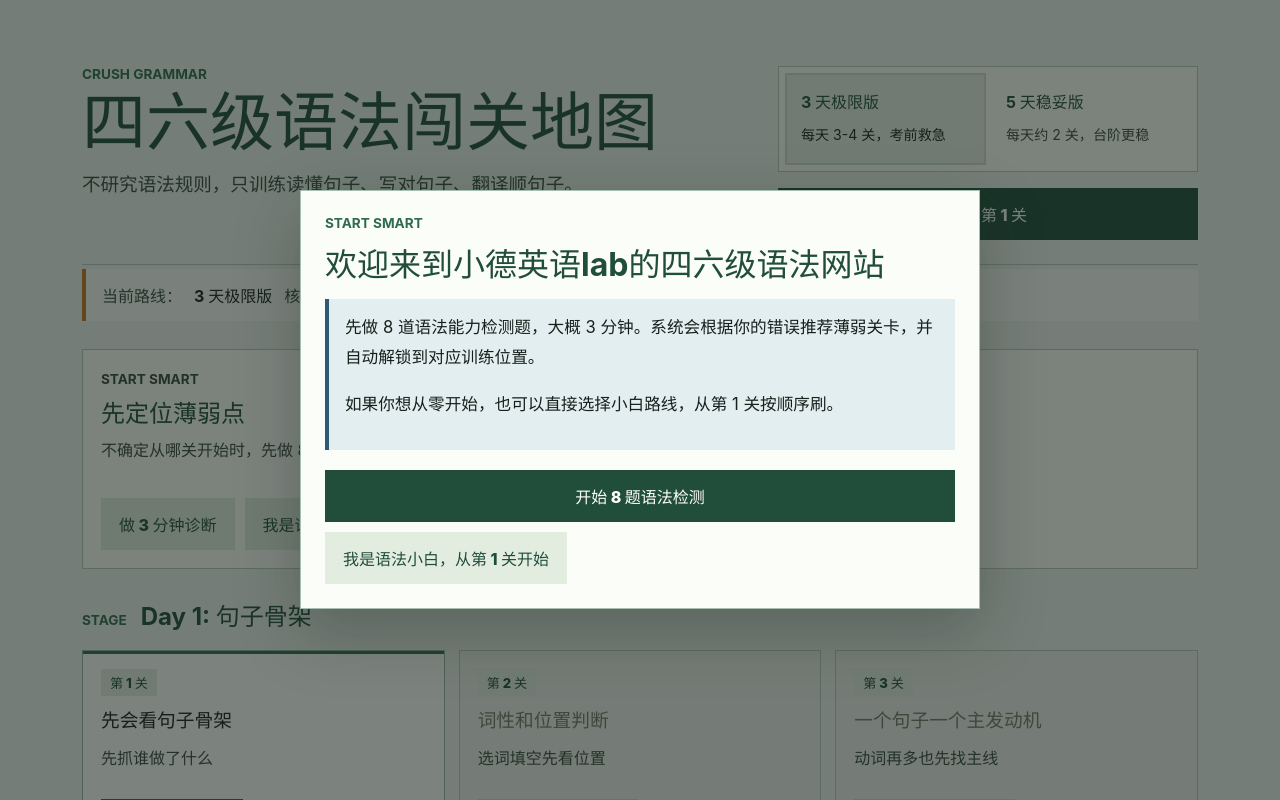
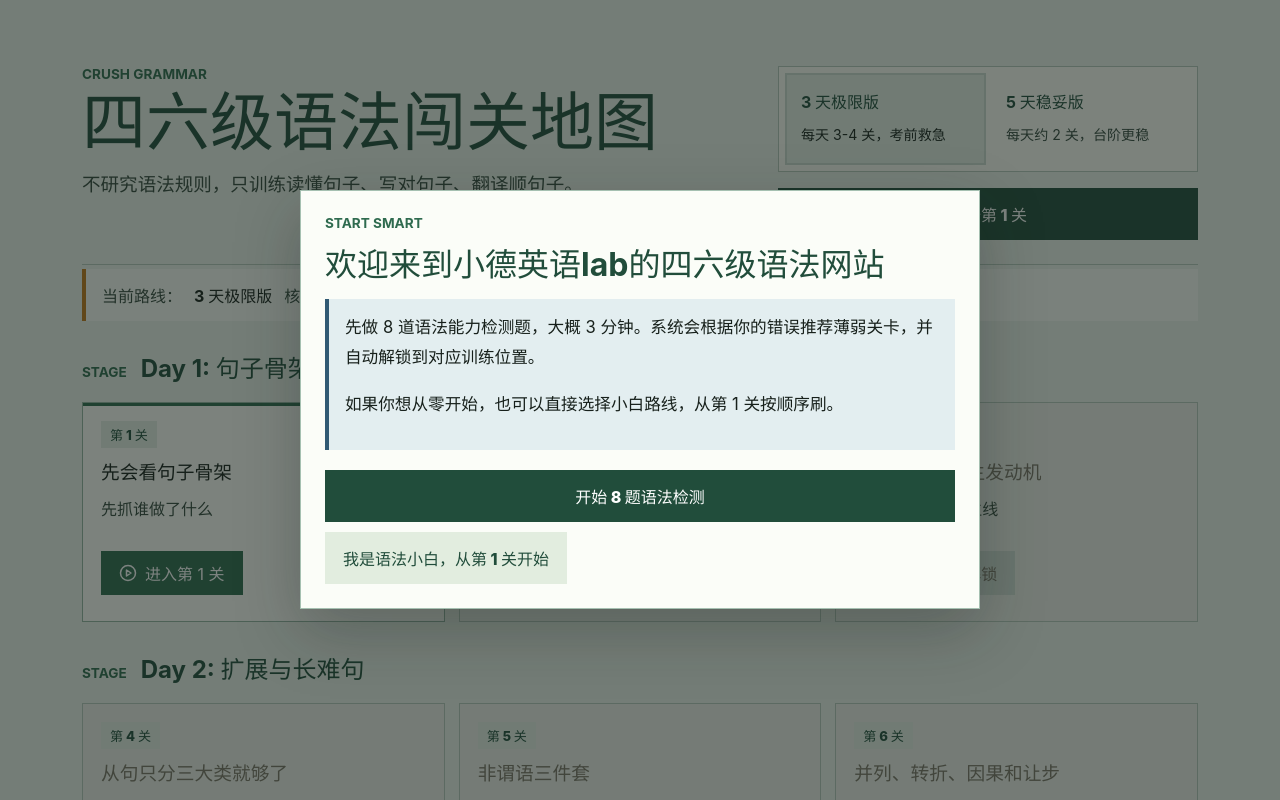
Before and after one commit to SSSophist/CrushGrammar, a React (Vite) app: page / in a window 1280 px wide. Shown: the top 800 px of the page. Built offline with nearby package versions, Linux system fonts and the light colour scheme.

Commit message:
fix: remove embedded diagnostic panel

```diff
--- a/src/pages/HomePage.tsx
+++ b/src/pages/HomePage.tsx
@@ -142,7 +142,6 @@ export default function HomePage({ unlockedLevels, onUnlockAll, onUnlockThrough,
   const [diagnosticAnswers, setDiagnosticAnswers] = useState<DiagnosticOption[]>([]);
   const [diagnosticResult, setDiagnosticResult] = useState<ReturnType<typeof getDiagnosticResult> | null>(null);
   const [beginnerMode, setBeginnerMode] = useState(false);
-  const [diagnosticInModal, setDiagnosticInModal] = useState(false);
   const [showDiagnosticPrompt, setShowDiagnosticPrompt] = useState(() => {
     try {
       return localStorage.getItem(DIAGNOSTIC_PROMPT_KEY) !== 'true';
@@ -175,10 +174,9 @@ export default function HomePage({ unlockedLevels, onUnlockAll, onUnlockThrough,
     }
   };
 
-  const startDiagnostic = (mode: 'inline' | 'modal' = 'inline') => {
+  const startDiagnostic = () => {
     rememberDiagnosticPromptSeen();
-    setShowDiagnosticPrompt(mode === 'modal');
-    setDiagnosticInModal(mode === 'modal');
+    setShowDiagnosticPrompt(true);
     setDiagnosticStarted(true);
     setDiagnosticAnswers([]);
     setDiagnosticResult(null);
@@ -188,7 +186,6 @@ export default function HomePage({ unlockedLevels, onUnlockAll, onUnlockThrough,
   const handleBeginnerStart = () => {
     rememberDiagnosticPromptSeen();
     setShowDiagnosticPrompt(false);
-    setDiagnosticInModal(false);
     setBeginnerMode(true);
     setDiagnosticStarted(false);
     setDiagnosticAnswers([]);
@@ -265,7 +262,7 @@ export default function HomePage({ unlockedLevels, onUnlockAll, onUnlockThrough,
           >
             <p className="eyebrow">Start Smart</p>
             <h2 id="diagnostic-welcome-title">欢迎来到小德英语lab的四六级语法网站</h2>
-            {diagnosticInModal && diagnosticStarted && currentDiagnosticQuestion ? (
+            {diagnosticStarted && currentDiagnosticQuestion ? (
               <div className="diagnostic-question">
                 <div className="practice-progress">
                   诊断 {diagnosticAnswers.length + 1} / {diagnosticQuestions.length}
@@ -281,7 +278,7 @@ export default function HomePage({ unlockedLevels, onUnlockAll, onUnlockThrough,
                 </div>
               </div>
             ) : null}
-            {diagnosticInModal && diagnosticResult && modalRecommendedLevel ? (
+            {diagnosticResult && modalRecommendedLevel ? (
               <div className="diagnostic-result">
                 <p className="eyebrow">Diagnostic Result</p>
                 <h3>建议先练第 {modalRecommendedLevel.number} 关</h3>
@@ -296,7 +293,6 @@ export default function HomePage({ unlockedLevels, onUnlockAll, onUnlockThrough,
                   className="primary-action"
                   onClick={() => {
                     setShowDiagnosticPrompt(false);
-                    setDiagnosticInModal(false);
                     onOpenLevel(modalRecommendedLevel.id);
                   }}
                 >
@@ -304,7 +300,7 @@ export default function HomePage({ unlockedLevels, onUnlockAll, onUnlockThrough,
                 </button>
               </div>
             ) : null}
-            {!diagnosticInModal ? (
+            {!diagnosticStarted && !diagnosticResult ? (
               <>
                 <div className="intro-modal-body">
                   <p>
@@ -313,7 +309,7 @@ export default function HomePage({ unlockedLevels, onUnlockAll, onUnlockThrough,
                   <p>如果你想从零开始，也可以直接选择小白路线，从第 1 关按顺序刷。</p>
                 </div>
                 <div className="diagnostic-actions">
-                  <button type="button" className="primary-action" onClick={() => startDiagnostic('modal')}>
+                  <button type="button" className="primary-action" onClick={startDiagnostic}>
                     开始 8 题语法检测
                   </button>
                   <button type="button" className="secondary-action" onClick={handleBeginnerStart}>
@@ -346,53 +342,6 @@ export default function HomePage({ unlockedLevels, onUnlockAll, onUnlockThrough,
         <span>核心内容相同，区别在每日任务量和补救练习密度。</span>
       </section>
 
-      <section className="diagnostic-panel" aria-live="polite">
-        <div>
-          <p className="eyebrow">Start Smart</p>
-          <h2>先定位薄弱点</h2>
-          <p>不确定从哪关开始时，先做 8 道诊断题；如果想完整打基础，也可以直接从第 1 关走。</p>
-        </div>
-        {!diagnosticStarted && !diagnosticResult ? (
-          <div className="diagnostic-actions">
-            <button type="button" className="secondary-action" onClick={() => startDiagnostic('inline')}>
-              做 3 分钟诊断
-            </button>
-            <button type="button" className="text-action" onClick={handleBeginnerStart}>
-              我是语法小白，从第 1 关开始
-            </button>
-          </div>
-        ) : null}
-        {diagnosticStarted && !diagnosticInModal && currentDiagnosticQuestion ? (
-          <div className="diagnostic-question">
-            <div className="practice-progress">
-              诊断 {diagnosticAnswers.length + 1} / {diagnosticQuestions.length}
-            </div>
-            <h3>{currentDiagnosticQuestion.prompt}</h3>
-            <div className="diagnostic-options">
-              {currentDiagnosticQuestion.options.map((option) => (
-                <button key={option.id} type="button" className="answer-option" onClick={() => handleDiagnosticAnswer(option)}>
-                  <strong>{option.id.toUpperCase()}</strong>
-                  <span>{option.text}</span>
-                </button>
-              ))}
-            </div>
-          </div>
-        ) : null}
-        {diagnosticResult && !diagnosticInModal ? (
-          <div className="diagnostic-result">
-            <p className="eyebrow">Diagnostic Result</p>
-            <h3>建议先练第 {levelNumberById.get(diagnosticResult.recommendedLevelId)} 关</h3>
-            <p className="diagnostic-result-line">推荐关卡：{diagnosticResultLevelNumbers}</p>
-            <div className="diagnostic-tags">
-              {diagnosticResult.weakLabels.map((label) => (
-                <span key={label}>{label}</span>
-              ))}
-            </div>
-          </div>
-        ) : null}
-        {beginnerMode ? <p className="diagnostic-result-line">已选择从第 1 关开始，按顺序打基础。</p> : null}
-      </section>
-
       <LevelMap levels={dynamicLevels} onOpenLevel={onOpenLevel} />
     </main>
   );
```
Also changed, not shown: 1 other file (tests, documents, lock files or other folders).
